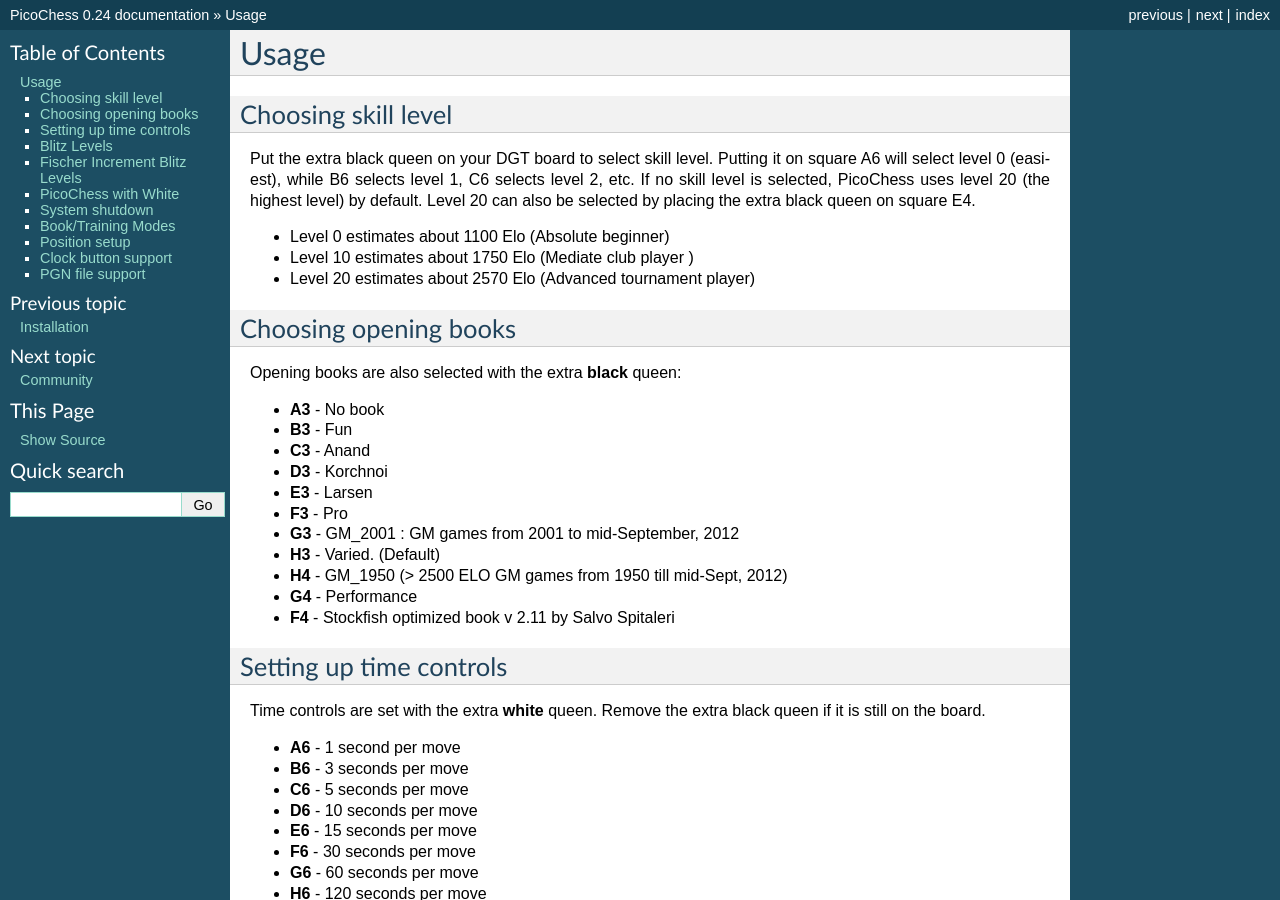
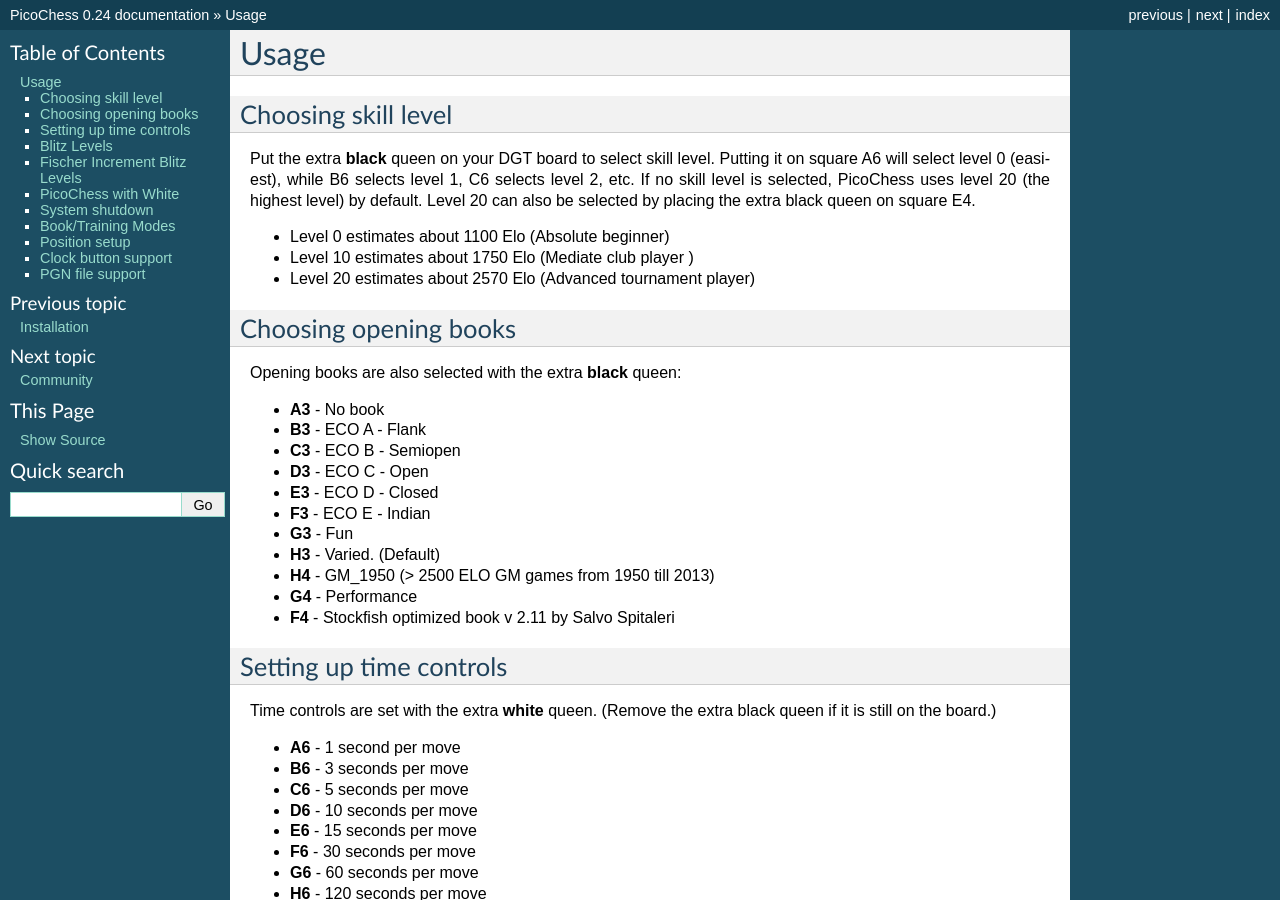
Before and after one commit to jromang/picochess, a Sphinx documentation site: the page built from docs/usage.rst, in a window 1280 px wide and 900 px high. Built offline with Sphinx 7.4.7, drawn with Linux system fonts in a browser that asks for light colours.

Commit message:
Updated documentation on opening books usage.

```diff
--- a/docs/usage.rst
+++ b/docs/usage.rst
@@ -3,7 +3,7 @@
 
 Choosing skill level
 --------------------
-Put the extra black queen on your DGT board to select skill level. Putting it on square A6 will select level 0 (easiest), while B6 selects level 1, C6 selects level 2, etc. If no skill level is selected, PicoChess uses level 20 (the highest level) by default. Level 20 can also be selected by placing the extra black queen on square E4.
+Put the extra **black** queen on your DGT board to select skill level. Putting it on square A6 will select level 0 (easiest), while B6 selects level 1, C6 selects level 2, etc. If no skill level is selected, PicoChess uses level 20 (the highest level) by default. Level 20 can also be selected by placing the extra black queen on square E4.
 
 * Level  0 estimates about 1100 Elo (Absolute beginner)
 * Level 10 estimates about 1750 Elo (Mediate club player )
@@ -15,21 +15,22 @@
 Opening books are also selected with the extra **black** queen:
 
 * **A3** - No book
-* **B3** - Fun
-* **C3** - Anand
-* **D3** - Korchnoi
-* **E3** - Larsen
-* **F3** - Pro
-* **G3** - GM_2001 : GM games from 2001 to mid-September, 2012
+* **B3** - ECO A - Flank
+* **C3** - ECO B - Semiopen
+* **D3** - ECO C - Open
+* **E3** - ECO D - Closed
+* **F3** - ECO E - Indian
+* **G3** - Fun
 * **H3** - Varied. (Default)
-* **H4** - GM_1950 (> 2500 ELO GM games from 1950 till mid-Sept, 2012)
+* **H4** - GM_1950 (> 2500 ELO GM games from 1950 till 2013)
 * **G4** - Performance
 * **F4** - Stockfish optimized book v 2.11 by Salvo Spitaleri
 
 Setting up time controls
 ------------------------
 
-Time controls are set with the extra **white** queen. Remove the extra black queen if it is still on the board.
+Time controls are set with the extra **white** queen.
+(Remove the extra black queen if it is still on the board.)
 
 * **A6** - 1 second per move
 * **B6** - 3 seconds per move
```
Also changed, not shown: 1 other file.
